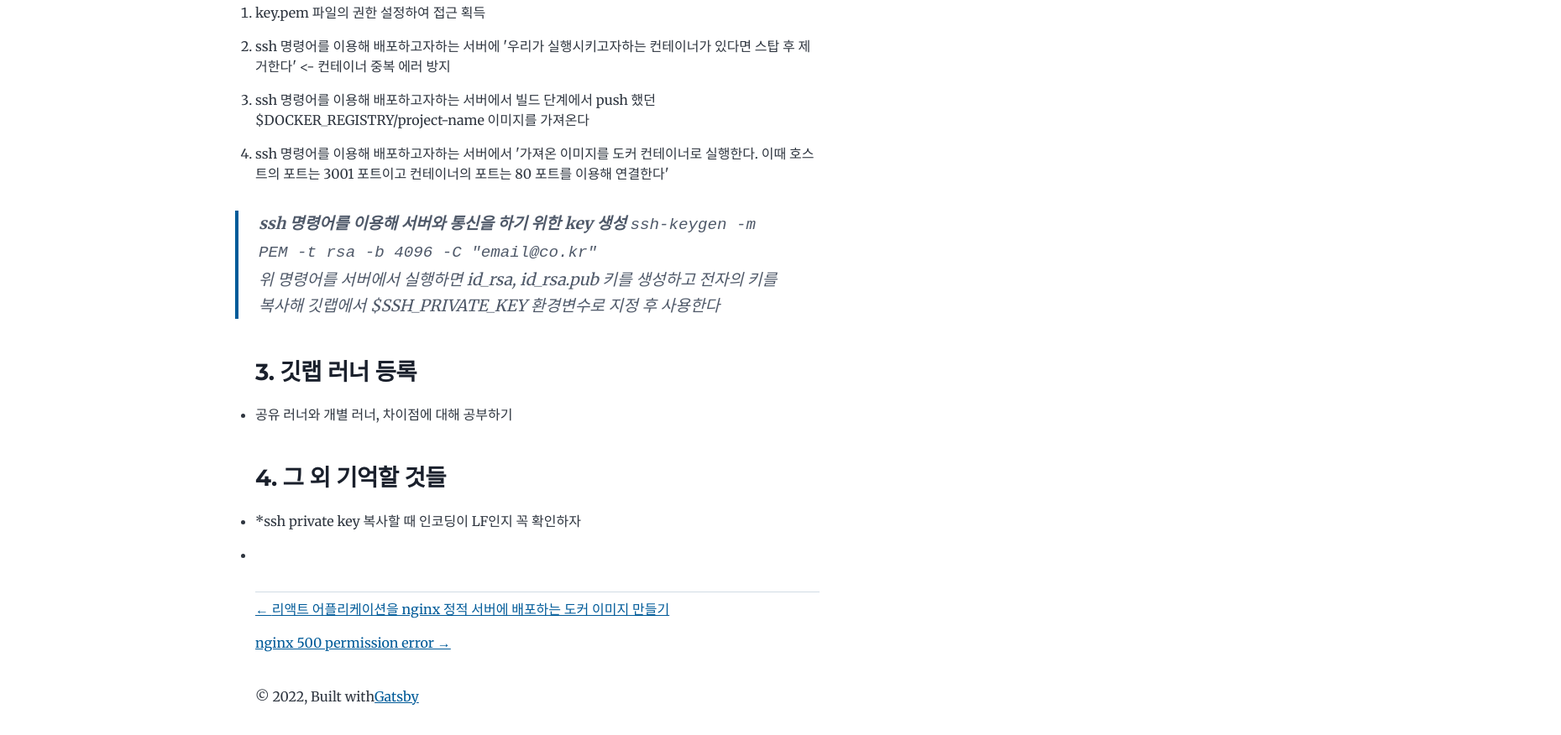
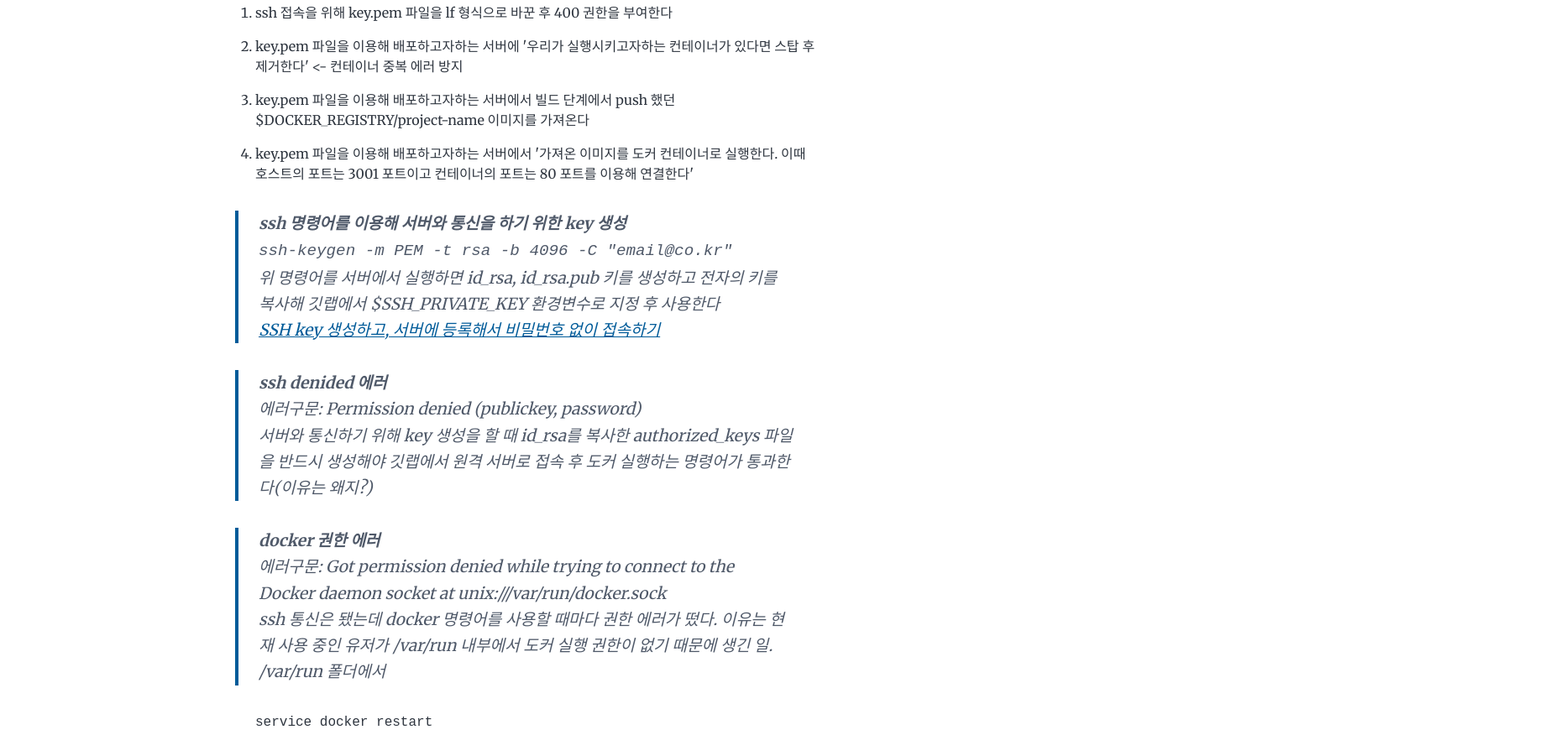
Before and after one commit to sykim11/todayILearned, a Gatsby site: page /project/work/gitlab_cicd/ in a window 1280 px wide. Shown: the part 3444-4320 px from the top of the page at 84% size, 1859 px wide, since content can reach past the window. Built offline with nearby package versions, Linux system fonts and the light colour scheme; Gatsby itself is replaced by a stand-in of ours; some packages are replaced by stand-ins of ours; code samples lack their colours.

Commit message:
Update gitlab_cicd.md

````diff
--- a/content/blog/project/work/gitlab_cicd.md
+++ b/content/blog/project/work/gitlab_cicd.md
@@ -73,9 +73,9 @@ deploy_dev:
   script:
     - echo "$SSH_PRIVATE_KEY" | tr -d '\r' > key.pem
     - chmod 400 key.pem
-    - ssh -o StrictHostKeyChecking=no -i key.pem root@$PROD_SERVER_IP -p 6879 'docker stop projectcontainer || true && docker rm projectcontainer || true'
-    - ssh -o StrictHostKeyChecking=no -i key.pem root@$PROD_SERVER_IP -p 6879 'docker pull $DOCKER_REGISTRY/project-name'
-    - ssh -o StrictHostKeyChecking=no -i key.pem root@$PROD_SERVER_IP -p 6879 'docker run -p 3001:80 -d --name projectcontainer $DOCKER_REGISTRY/project-name'
+    - ssh -o StrictHostKeyChecking=no -i key.pem username@$PROD_SERVER_IP -p 6879 'docker stop projectcontainer || true && docker rm projectcontainer || true'
+    - ssh -o StrictHostKeyChecking=no -i key.pem username@$PROD_SERVER_IP -p 6879 'docker pull $DOCKER_REGISTRY/project-name'
+    - ssh -o StrictHostKeyChecking=no -i key.pem username@$PROD_SERVER_IP -p 6879 'docker run -p 3001:80 -d --name projectcontainer $DOCKER_REGISTRY/project-name'
   only:
     - master
 ```
@@ -85,6 +85,7 @@ deploy_dev:
 #### 빌드
 배포 스테이지에서 깃랩은 docker in docker를 실행시킨다. 그리고 깃랩에 등록한 러너가 sciprt: 부분을 실행시키기 전에 도커로 로그인한다.
 이후 러너는 script:에 적힌 순서대로 도커 명령어를 실행한다.
+
 1. project-name이라는 이름의 도커 이미지를 생성한다
 2. project-name 도커 이미지에 tag 이름으로 $DOCKER_REGISTRY/project-name를 붙여준다
 3. 도커 레지스트리($DOCKER_REGISTRY)에 $DOCKER_REGISTRY/project-name tag 이름을 가진 도커 이미지를 푸시한다
@@ -95,14 +96,28 @@ deploy_dev:
 #### 배포
 빌드 스테이지에서 깃랩은 kroniak/ssh-client을 실행시킨다.
 이후 러너는 script:에 적힌 순서대로 도커 명령어를 실행한다.
-1. key.pem 파일의 권한 설정하여 접근 획득
-2. ssh 명령어를 이용해 배포하고자하는 서버에 '우리가 실행시키고자하는 컨테이너가 있다면 스탑 후 제거한다' <- 컨테이너 중복 에러 방지
-3. ssh 명령어를 이용해 배포하고자하는 서버에서 빌드 단계에서 push 했던 $DOCKER_REGISTRY/project-name 이미지를 가져온다
-4. ssh 명령어를 이용해 배포하고자하는 서버에서 '가져온 이미지를 도커 컨테이너로 실행한다. 이때 호스트의 포트는 3001 포트이고 컨테이너의 포트는 80 포트를 이용해 연결한다'
+
+1. ssh 접속을 위해 key.pem 파일을 lf 형식으로 바꾼 후 400 권한을 부여한다
+2. key.pem 파일을 이용해 배포하고자하는 서버에 '우리가 실행시키고자하는 컨테이너가 있다면 스탑 후 제거한다' <- 컨테이너 중복 에러 방지
+3. key.pem 파일을 이용해 배포하고자하는 서버에서 빌드 단계에서 push 했던 $DOCKER_REGISTRY/project-name 이미지를 가져온다
+4. key.pem 파일을 이용해 배포하고자하는 서버에서 '가져온 이미지를 도커 컨테이너로 실행한다. 이때 호스트의 포트는 3001 포트이고 컨테이너의 포트는 80 포트를 이용해 연결한다'
 
 >**ssh 명령어를 이용해 서버와 통신을 하기 위한 key 생성**
- ```ssh-keygen -m PEM -t rsa -b 4096 -C "email@co.kr"```
- 위 명령어를 서버에서 실행하면 id_rsa, id_rsa.pub 키를 생성하고 전자의 키를 복사해 깃랩에서 $SSH_PRIVATE_KEY 환경변수로 지정 후 사용한다
+> ```ssh-keygen -m PEM -t rsa -b 4096 -C "email@co.kr"```
+> 위 명령어를 서버에서 실행하면 id_rsa, id_rsa.pub 키를 생성하고 전자의 키를 복사해 깃랩에서 $SSH_PRIVATE_KEY 환경변수로 지정 후 사용한다
+[SSH key 생성하고, 서버에 등록해서 비밀번호 없이 접속하기](https://shanepark.tistory.com/195)
+
+>**ssh denided 에러**
+> 에러구문: Permission denied (publickey, password)
+서버와 통신하기 위해 key 생성을 할 때 id_rsa를 복사한 authorized_keys 파일을 반드시 생성해야 깃랩에서 원격 서버로 접속 후 도커 실행하는 명령어가 통과한다(이유는 왜지?)
+
+>**docker 권한 에러**
+> 에러구문: Got permission denied while trying to connect to the Docker daemon socket at unix:///var/run/docker.sock
+ssh 통신은 됐는데 docker 명령어를 사용할 때마다 권한 에러가 떴다. 이유는 현재 사용 중인 유저가 /var/run 내부에서 도커 실행 권한이 없기 때문에 생긴 일. /var/run 폴더에서
+```
+service docker restart
+```
+명령어를 실행하면 도커를 재실행하기 위해 권한을 설정시킬 유저 목록들이 나온다. 이후 sudosu > reboot 하여 서버 재시작.
 
 ### 3. 깃랩 러너 등록
 - 공유 러너와 개별 러너, 차이점에 대해 공부하기
````
